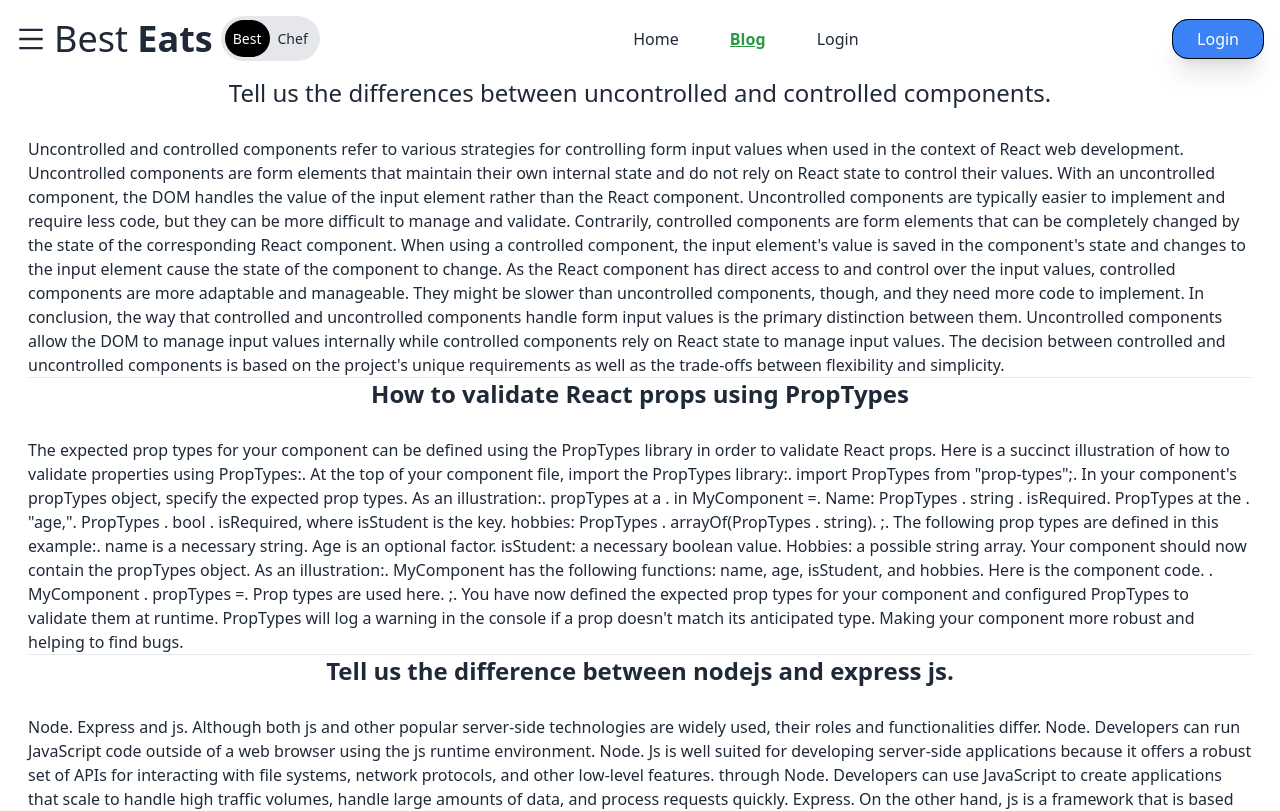
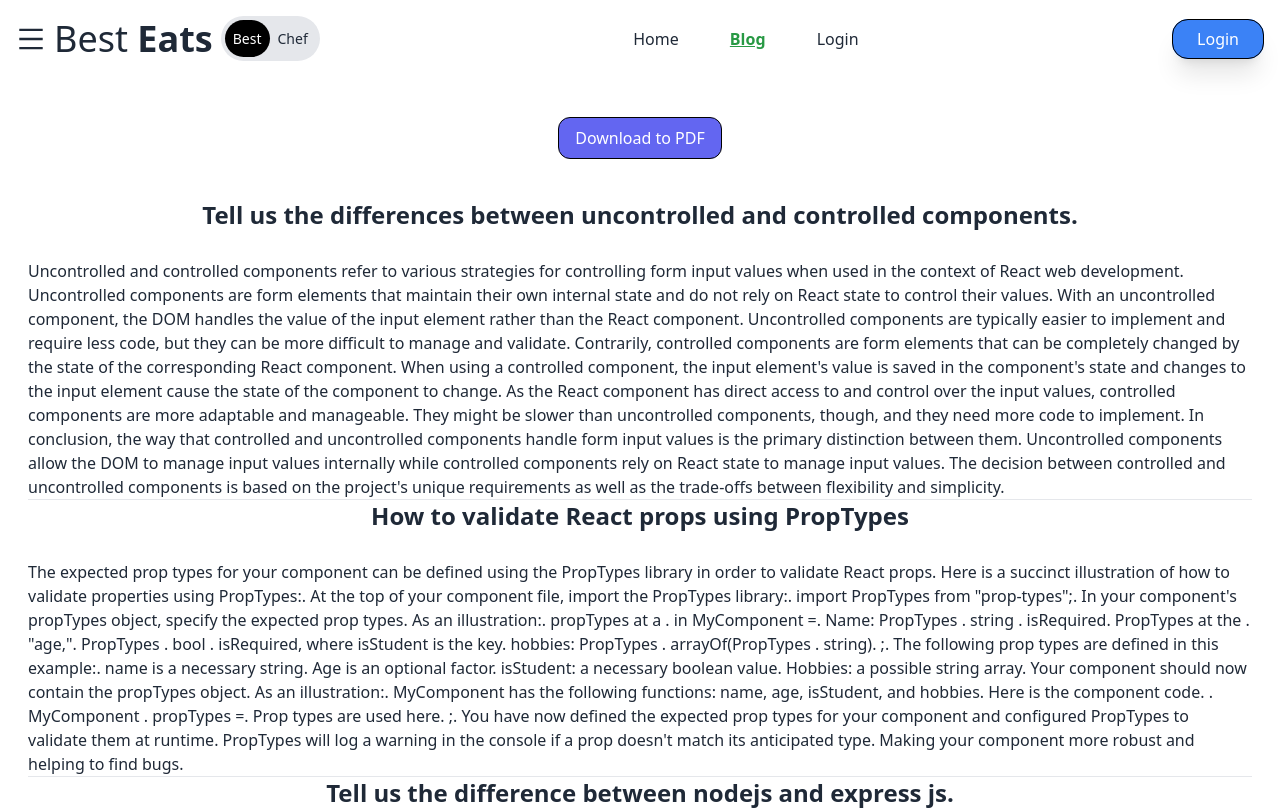
Before and after one commit to ashfak-rahad/best-chef-client-side, a React (Vite) app: page /blog in a window 1280 px wide. Shown: the top 811 px of the page. Built offline with nearby package versions, Linux system fonts and the light colour scheme; no server answers.

Commit message:
loading sinner added

```diff
--- a/package.json
+++ b/package.json
@@ -11,6 +11,7 @@
   "dependencies": {
     "daisyui": "^2.51.6",
     "firebase": "^9.21.0",
+    "jspdf": "^2.5.1",
     "localforage": "^1.10.0",
     "match-sorter": "^6.3.1",
     "react": "^18.2.0",
--- a/src/components/Blog.jsx
+++ b/src/components/Blog.jsx
@@ -1,11 +1,23 @@
-import React from "react";
+import jsPDF from "jspdf";
 
 const Blog = () => {
+
+  const downloadPdf = () => {
+
+    const doc = new jsPDF("landscape", "px", "a4", "false")
+        doc.text("This blog page short summary", 20, 30)
+
+
+        doc.text("In software development, there are two types of components: uncontrolled and controlled. \n Uncontrolled components rely on the browser or environment, while controlled components \n are managed by the application code.  React PropTypes is a way to \n validate props in components. \n Node.js is a runtime environment for executing JavaScript code outside of a web browser, primarily \n used for building server-side applications. \n Custom hooks are a useful tool in React for reusing logic across components.", 20, 50);
+
+        doc.save("blog-information.pdf")
+}
   return (
     <div className="px-7 mx-auto">
 
       <div >
-        <h1 className="className=' text-center text-2xl pb-7 font-semibold'">
+        <button onClick={downloadPdf} className="bg-indigo-500 px-4 py-2 block mx-auto text-white my-10">Download to PDF</button>
+        <h1 className="text-center text-2xl pb-7 font-semibold">
           Tell us the differences between uncontrolled and controlled
           components.
         </h1>
--- a/src/components/ChefsDetails.jsx
+++ b/src/components/ChefsDetails.jsx
@@ -1,4 +1,5 @@
 import React, { useState } from "react";
+
 import { Link } from "react-router-dom";
 
 // const [like,setLike]=useState(false);
@@ -9,7 +10,7 @@ const ChefsDetails = ({ data }) => {
     <div>
       <div className="card card-compact w-96 bg-base-100 shadow-xl">
         <figure>
-          <img className="w-96 h-96" src={img} alt="chefs" />
+        <img className="w-96 h-96" src={img} alt="chefs" />
         </figure>
         <div className="card-body">
           <h2 className="card-title">{name}</h2>
--- a/src/components/DetailsChef.jsx
+++ b/src/components/DetailsChef.jsx
@@ -1,15 +1,14 @@
 import React, { useState } from "react";
-import { ToastContainer, toast } from 'react-toastify';
-import 'react-toastify/dist/ReactToastify.css';
+import { ToastContainer, toast } from "react-toastify";
+import "react-toastify/dist/ReactToastify.css";
 
 const DetailsChef = ({ re }) => {
-    const [isLiked, setIsLiked] = useState(false)
+  const [isLiked, setIsLiked] = useState(false);
 
-
-    const hangleFavoriteBtn = () => {
-        toast("Added in Favorite")
-            setIsLiked(true)
-        }
+  const hangleFavoriteBtn = () => {
+    toast("Added in Favorite");
+    setIsLiked(true);
+  };
 
   const {
     id,
@@ -25,16 +24,21 @@ const DetailsChef = ({ re }) => {
     <div>
       <div className="card w-96 bg-base-100 ">
         <figure className="px-10 pt-10">
-          <img src={image} alt="Shoes" className="rounded-xl w-96 h-96 " />
+          <img src={image} alt="Shoes" className="rounded-xl w-full object-cover h-[50vh] " />
         </figure>
         <div className="card-body items-center text-center">
           <h2 className="card-title">{name}</h2>
-          <button  onClick={hangleFavoriteBtn}  className={isLiked ? "btn-disabled" : "btn btn-primary"}> Like</button>
-            <ToastContainer />
+          <button
+            onClick={hangleFavoriteBtn}
+            className={isLiked ? "btn-disabled" : "btn btn-primary"}
+          >
+            {" "}
+            Like
+          </button>
+          <ToastContainer />
           <p>Description:{description}</p>
           <>
             Ingredients:<p>{ingredients}</p>
-
           </>
           <>
             Cooking-Method:<p>{cooking_method}</p>
--- /dev/null
+++ b/src/components/LoadingSpinner.jsx
@@ -0,0 +1,10 @@
+import spinner from "/spinner.gif"
+const LoadingSpinner = () => {
+  return (
+    <div className='flex justify-center items-center h-[calc(100vh-68px)]'>
+      <img src={spinner} alt="" />
+    </div>
+  )
+}
+
+export default LoadingSpinner;
--- a/src/routes/PrivateRoutes.jsx
+++ b/src/routes/PrivateRoutes.jsx
@@ -1,6 +1,7 @@
 import React, { useContext } from 'react';
 import { AuthContext } from '../provider/AuthProvider';
 import { Navigate, useLocation } from 'react-router-dom';
+import LoadingSpinner from '../components/LoadingSpinner';
 
 const PrivateRoutes = ({children}) => {
     const {user,loading} =useContext(AuthContext);
@@ -9,7 +10,7 @@ const PrivateRoutes = ({children}) => {
     console.log(location);
 
     if(loading){
-       return <progress className="progress w-96"></progress>
+       return <LoadingSpinner/>
 
     }
     if(user){
```
Also changed, not shown: public/spinner.gif (added), 1 other file (tests, documents, lock files or other folders).
